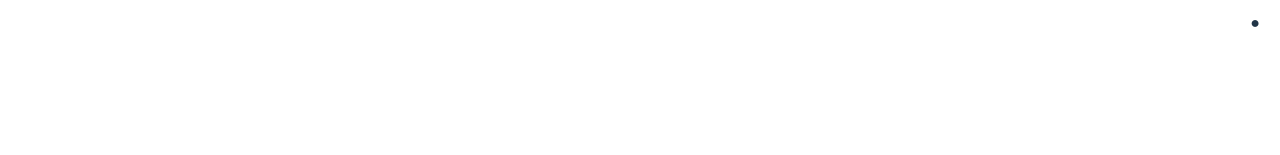
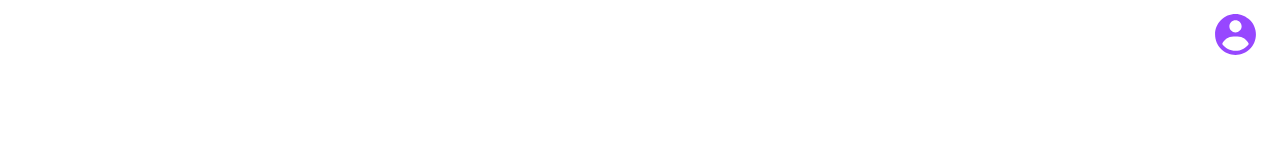
Before and after one commit to camblsoup/DRAW-E, a React (Vite) app: page / in a window 1280 px wide. Shown: the top 155 px of the page. Built offline with nearby package versions, Linux system fonts and the light colour scheme.

Commit message:
added profile button- no functionality

```diff
--- a/src/LandingPage.tsx
+++ b/src/LandingPage.tsx
@@ -3,6 +3,7 @@ import './LandingPage.css'
 
 import up_arrow from './assets/up_arrow2.svg'
 import logo from './assets/logo.svg'
+import profile_icon from './assets/profile_button.svg'
 
 
 function LandingPage() {
@@ -12,7 +13,7 @@ function LandingPage() {
       <div className="fit-width">
         {/* 1 */}
         <div className="profile-icon-container">
-          ●
+          <img src={profile_icon} />
         </div>
 
         {/* 2 */}
```
Also changed, not shown: src/assets/profile_button.svg (added).
